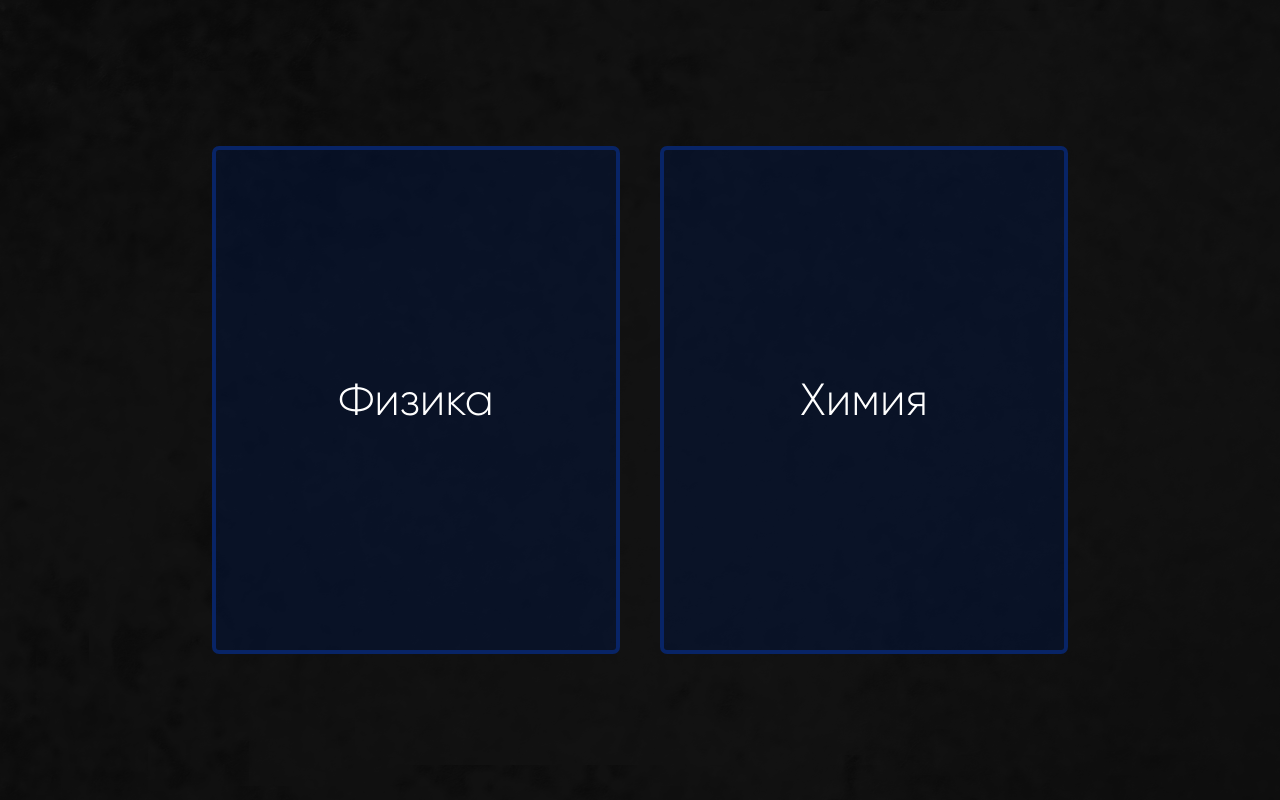
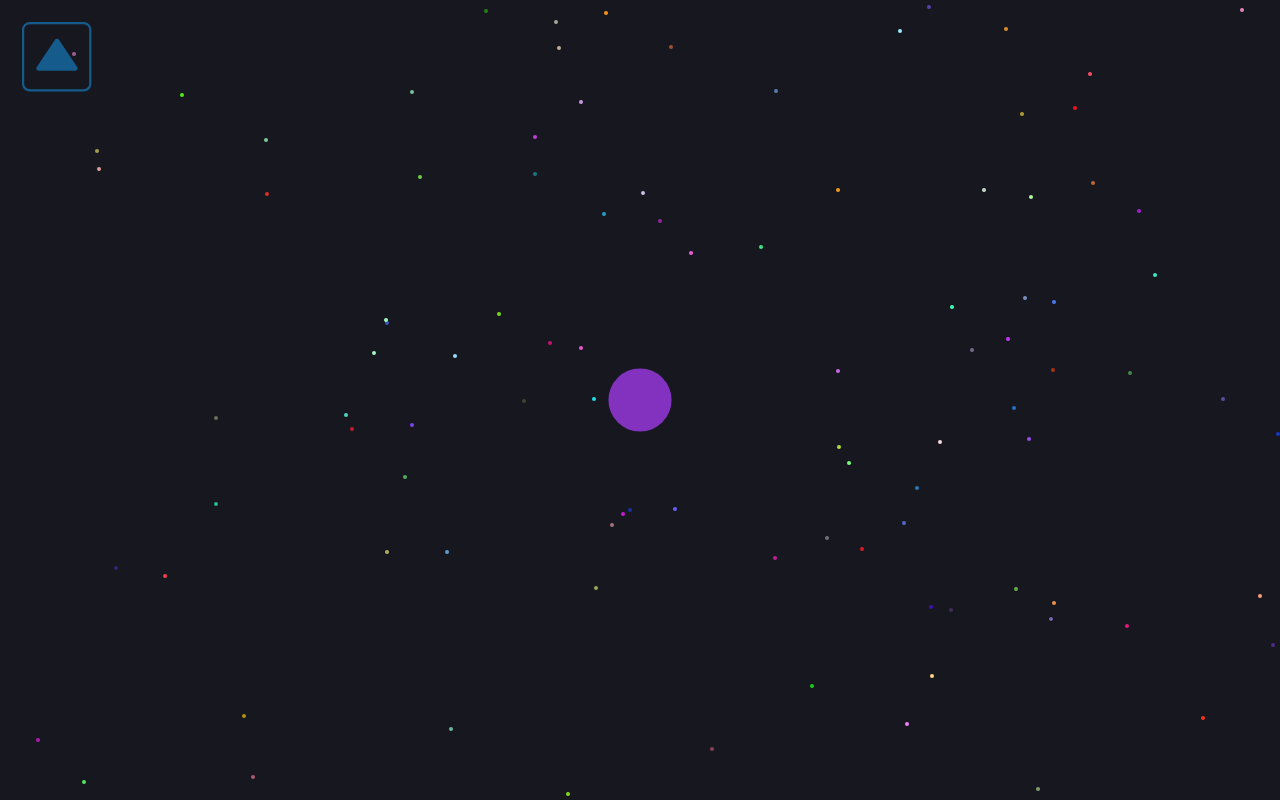
Before and after one commit to ArtemStanovov2000/physics-simulator, a React (Vite) app: page / in a window 1280 px wide. Built offline with nearby package versions, Linux system fonts and the light colour scheme.

Commit message:
Сделал интерфейс для секции

```diff
--- a/src/App.tsx
+++ b/src/App.tsx
@@ -1,6 +1,7 @@
 import MainPage from "./MainPage"
 import { createUseStyles } from "react-jss";
 import { useSelector } from "react-redux";
+import TheRocheLimit from "./physics/theRocheLimit/TheRocheLimit";
 import "./index.css"
 
 const useStyles = createUseStyles({
@@ -16,7 +17,7 @@ function App() {
 
   return (
     <div className={classes.app}>
-      {storeWindow === null ? <MainPage/> : storeWindow}
+      {storeWindow === null ? <TheRocheLimit/> : storeWindow}
     </div>
   )
 }
--- /dev/null
+++ b/src/physics/theRocheLimit/ButtonStart.tsx
@@ -0,0 +1,44 @@
+import { FC } from "react"
+import { createUseStyles } from "react-jss"
+import { MouseEventHandler } from "react";
+
+const useStyles = createUseStyles({
+    button: {
+        position: "relative",
+        width: "80px",
+        height: "80px",
+        border: "none",
+        padding: "0",
+        backgroundColor: "inherit",
+        display: "flex",
+        justifyContent: "center",
+        alignItems: "center",
+        "&:hover": {
+            cursor: "pointer",
+        },
+    },
+    svg: {
+        width: "76px",
+        height: "76px",
+        "&:hover": {
+            width: "80px",
+            height: "80px",
+        },
+    }
+});
+
+type Props = {
+    onClick?: MouseEventHandler<HTMLButtonElement>
+}
+
+const ButtonStart: FC<Props> = ({ onClick }) => {
+    const classes = useStyles()
+
+    return (
+        <button onClick={onClick} className={classes.button}>
+
+        </button>
+    )
+}
+
+export default ButtonStart
--- /dev/null
+++ b/src/physics/theRocheLimit/ButtonUp.tsx
@@ -0,0 +1,47 @@
+import { FC } from "react"
+import { createUseStyles } from "react-jss"
+import { MouseEventHandler } from "react";
+
+const useStyles = createUseStyles({
+    button: {
+        position: "relative",
+        width: "80px",
+        height: "80px",
+        border: "none",
+        padding: "0",
+        backgroundColor: "inherit",
+        display: "flex",
+        justifyContent: "center",
+        alignItems: "center",
+        "&:hover": {
+            cursor: "pointer",
+        },
+    },
+    svg: {
+        width: "76px",
+        height: "76px",
+        "&:hover": {
+            width: "80px",
+            height: "80px",
+        },
+    }
+});
+
+type Props = {
+    onClick: MouseEventHandler<HTMLButtonElement>
+}
+
+const ButtonUp: FC<Props> = ({ onClick }) => {
+    const classes = useStyles()
+
+    return (
+        <button onClick={onClick} className={classes.button}>
+            <svg className={classes.svg} viewBox="0 0 138 138" fill="none" xmlns="http://www.w3.org/2000/svg">
+                <rect x="2" y="2" width="122" height="122" rx="12" stroke="#155b8c" strokeWidth="4" />
+                <path d="M60.1752 31.9707C61.7592 29.6025 65.2408 29.6025 66.8248 31.9707L100.473 82.2761C102.251 84.9339 100.346 88.5 97.1484 88.5H29.8516C26.6541 88.5 24.7491 84.9339 26.5268 82.2761L60.1752 31.9707Z" fill="#155b8c" />
+            </svg>
+        </button>
+    )
+}
+
+export default ButtonUp
--- /dev/null
+++ b/src/physics/theRocheLimit/Polygon 1.tsx
@@ -0,0 +1,4 @@
+<svg width="44" height="44" viewBox="0 0 44 44" fill="none" xmlns="http://www.w3.org/2000/svg">
+<path d="M33.7766 21.1719C34.3625 21.5685 34.3625 22.4315 33.7766 22.8281L14.8106 35.6661C14.1465 36.1156 13.25 35.6399 13.25 34.838L13.25 9.16201C13.25 8.36012 14.1465 7.88439 14.8105 8.33389L33.7766 21.1719Z" fill="#155B8C"/>
+<rect x="0.5" y="0.5" width="43" height="43" rx="3.5" stroke="#155B8C"/>
+</svg>
--- a/src/physics/theRocheLimit/TheRocheLimit.tsx
+++ b/src/physics/theRocheLimit/TheRocheLimit.tsx
@@ -1,14 +1,25 @@
 import { createUseStyles } from "react-jss";
 import { useEffect, useState, FC, RefObject, useRef } from "react";
-import { renderElement } from "./renderElement";
-import { createStartWindow } from "./createStartWindow";
+import { renderElement } from "./logic/renderElement";
+import { createStartWindow } from "./logic/createStartWindow";
+import { useDispatch } from "react-redux";
+import { setWindow } from "../../store/windowSlice";
+import Physics from "../Physics";
+import ButtonUp from "./ButtonUp";
+import ButtonStart from "./ButtonStart";
 
 const useStyles = createUseStyles({
     page: {
-
+        position: "relative"
     },
     canvas: {
+        position: "absolute"
     },
+    nav: {
+        position: "absolute",
+        marginTop: "20px",
+        marginLeft: "20px"
+    }
 });
 
 const TheRocheLimit: FC = () => {
@@ -16,6 +27,7 @@ const TheRocheLimit: FC = () => {
     const [frameIndex, setFrameIndex] = useState(1);
     const [coords, setCoords] = useState({ x: 0, y: 0 })
     const classes = useStyles()
+    const dispatch = useDispatch()
 
     useEffect(() => {
         const timer = setInterval(() => {
@@ -42,12 +54,16 @@ const TheRocheLimit: FC = () => {
     return (
         <div tabIndex={0} className={classes.page}>
             <canvas
-            ref={canvasRef}
-            onMouseMove={onMouseMove}
-            width={window.innerWidth}
-            height={window.innerHeight}
-            className={classes.canvas}>
+                ref={canvasRef}
+                onMouseMove={onMouseMove}
+                width={window.innerWidth}
+                height={window.innerHeight}
+                className={classes.canvas}>
             </canvas>
+            <div className={classes.nav}>
+                <ButtonUp onClick={() => dispatch(setWindow(<Physics/>))}/>
+                <ButtonStart/>
+            </div>
         </div>
     )
 }
```
Also changed, not shown: src/physics/theRocheLimit/logic/createStartWindow.ts (renamed from src/physics/theRocheLimit/createStartWindow.ts), src/physics/theRocheLimit/logic/parts.ts (renamed from src/physics/theRocheLimit/parts.ts), src/physics/theRocheLimit/logic/renderElement.ts (renamed from src/physics/theRocheLimit/renderElement.ts).
